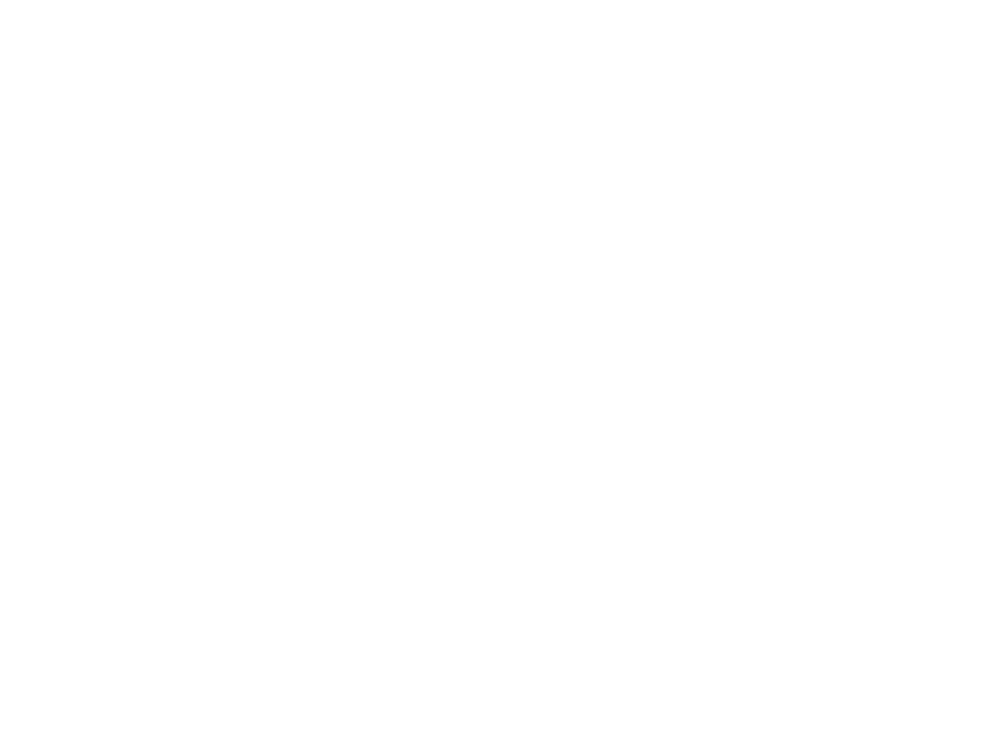
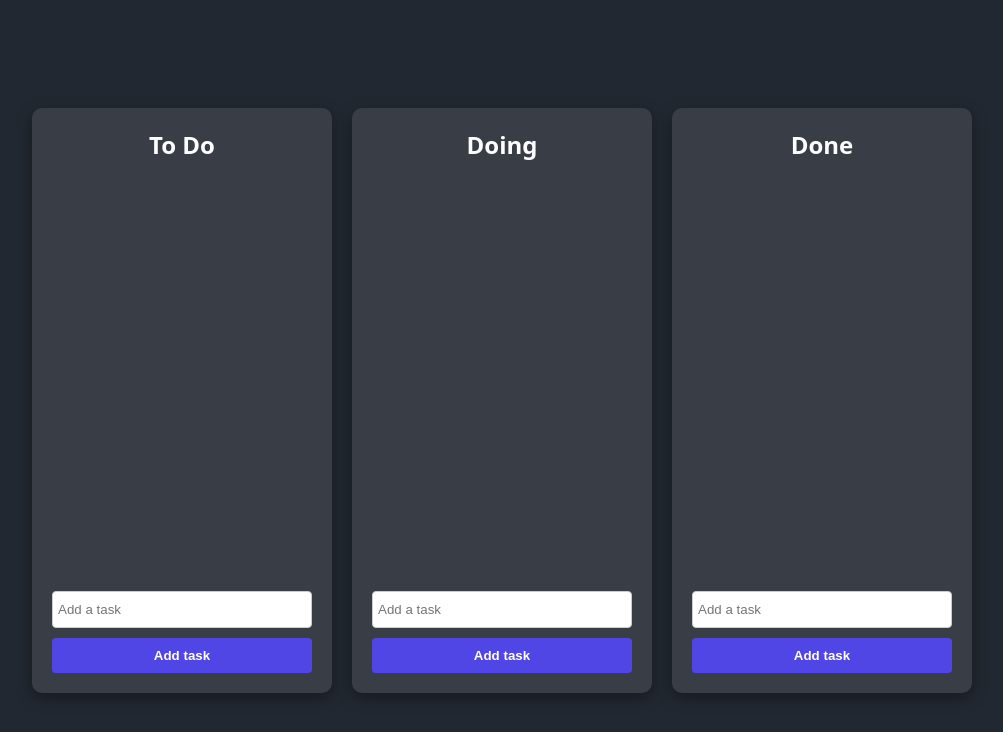
Before and after one commit to BrewHub42/Kanban-board, a website built with webpack: page src/template.html in a window 1280 px wide. Shown: the whole page, without its empty margins (138-1141 px from the left). Built offline with nearby package versions, Linux system fonts and the light colour scheme; a web font is replaced by a local one.

Commit message:
implement task management functionality and update HTML structure for Kanban Board

```diff
--- a/src/index.js
+++ b/src/index.js
@@ -1,5 +1,25 @@
 import "./styles.css";
+// window.addTask = addTask;
 
-// import { greeting } from "./greeting.js";
+export function addTask(columnId){
+    const input = document.getElementById(`${columnId}-input`);
+    const taskText = input.value;
 
-// console.log(greeting);
+    if (taskText == ""){
+        return;
+    }
+
+    const taskElement = createTaskElement(taskText);
+    // console.log(taskElement);
+
+    document.getElementById(`${columnId}-tasks`).appendChild(taskElement);
+
+    input.value = "";
+}
+
+function createTaskElement(taskText){
+    const element = document.createElement('div');
+    element.textContent = taskText;
+    element.classList.add('card');
+    return element;
+}
--- a/src/styles.css
+++ b/src/styles.css
@@ -0,0 +1,80 @@
+@import url('https://fonts.googleapis.com/css2?family=Jaini&display=swap');
+
+*{
+    margin: 0;
+    padding: 0;
+    box-sizing: border-box;
+}
+
+body {
+    font-family: "Jaini", system-ui;
+    display: flex;
+    justify-content: center;
+    align-items: center;
+    min-height: 100vh;
+    background-color: #222831;
+}
+
+.board {
+    display: flex;
+    gap: 20px;
+}
+
+.column{
+    background-color: #393e46;
+    width: 300px;
+    min-height: 400px;
+    padding: 20px;
+    box-shadow: rgba(0, 0, 0, 0.35) 0px 5px 15px;
+    border-radius: 10px;
+}
+
+.column h2 {
+    text-align: center;
+    color: white;
+    margin-bottom: 20px;
+}
+
+.tasks{
+    min-height: 400px;
+}
+
+.task-input{
+    width: 100%;
+    padding: 10px 5px;
+    border-radius: 4px;
+    border: 1px solid #ccc;
+    margin-top: 10px;
+}
+
+.add-task{
+    width: 100%;
+    padding: 10px 5px;
+    border-radius: 4px;
+    border: none;
+    background-color: #4F46E5;
+    color: #fff;
+    font-weight: bold;
+    cursor: pointer;
+    margin-top: 10px;
+    transition: all 0.3s ease;
+}
+
+.add-task:hover {
+    background-color: #372edf;
+}
+
+.card {
+    background-color: #e1d89f;
+    padding: 10px;
+    font-size: 1.3em;
+    margin-bottom: 10px;
+    border-radius: 4px;
+    color: #000;
+    cursor: grab;
+    transition: all 0.3s ease;
+}
+
+.card:hover{
+    transform: scale(1.05);
+}
--- a/src/template.html
+++ b/src/template.html
@@ -3,9 +3,29 @@
 <head>
     <meta charset="UTF-8">
     <meta name="viewport" content="width=device-width, initial-scale=1.0">
-    <title>Document</title>
+    <title>Kanban Board</title>
 </head>
 <body>
+    <div class="board">
+        <div class="column" id="todo">
+            <h2>To Do</h2>
+            <div class="tasks" id="todo-tasks"></div>
+            <input type="text" class="task-input" id="todo-input" placeholder="Add a task">
+            <button class="add-task" onclick="lib.addTask('todo')">Add task</button>
+        </div>
+        <div class="column" id="doing">
+            <h2>Doing</h2>
+            <div class="tasks" id="todo-tasks"></div>
+            <input type="text" class="task-input" id="todo-input" placeholder="Add a task">
+            <button class="add-task" onclick="lib.addTask('doing')">Add task</button>
+        </div>
+        <div class="column" id="done">
+            <h2>Done</h2>
+            <div class="tasks" id="todo-tasks"></div>
+            <input type="text" class="task-input" id="todo-input" placeholder="Add a task">
+            <button class="add-task" onclick="lib.addTask('done')">Add task</button>
+        </div>
+    </div>
 
 </body>
 </html>
--- a/webpack.common.js
+++ b/webpack.common.js
@@ -1,5 +1,6 @@
 const path = require('path');
 const HtmlWebpackPlugin = require('html-webpack-plugin');
+const { library } = require('webpack');
 
 module.exports = {
     entry: {
@@ -15,6 +16,8 @@ module.exports = {
         filename: '[name].bundle.js',
         path: path.resolve(__dirname, 'dist'),
         clean: true,
+        library: 'lib',
+        libraryTarget: 'window',
     },
     module: {
         rules: [
```
